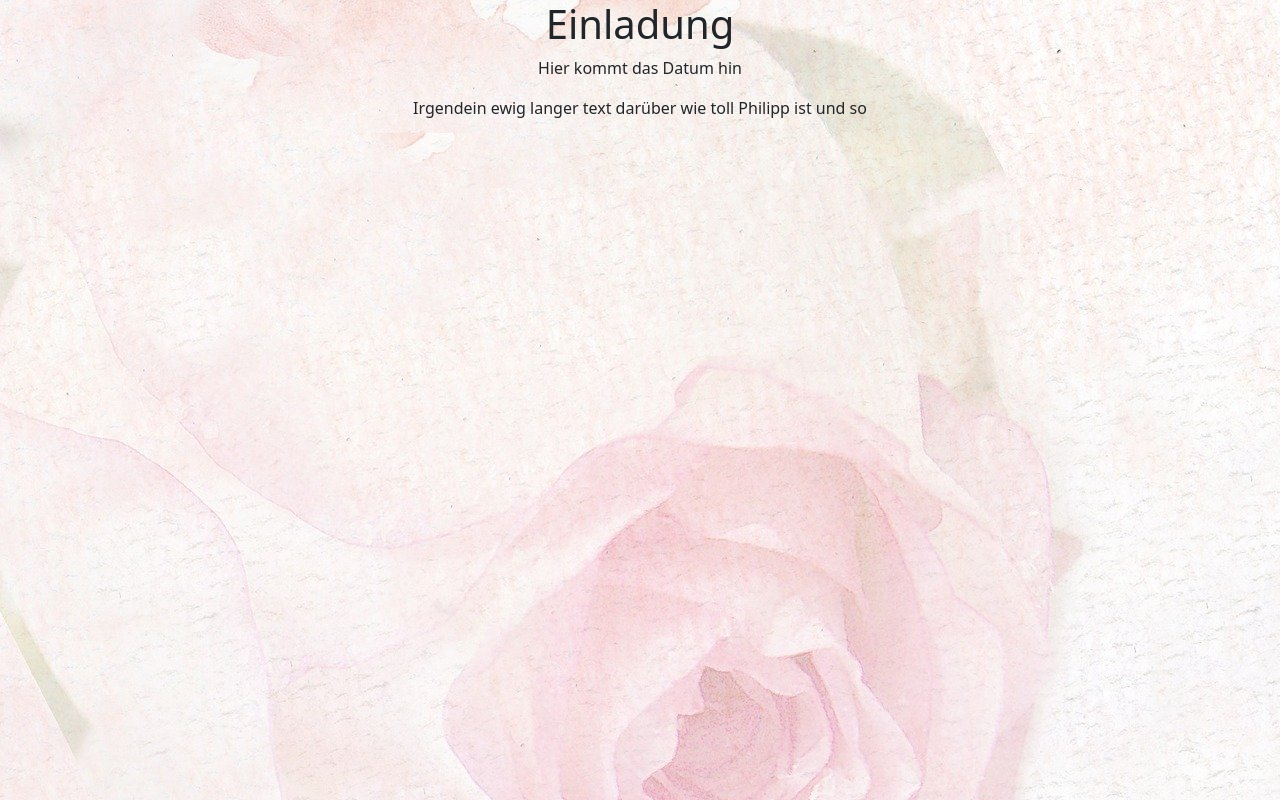
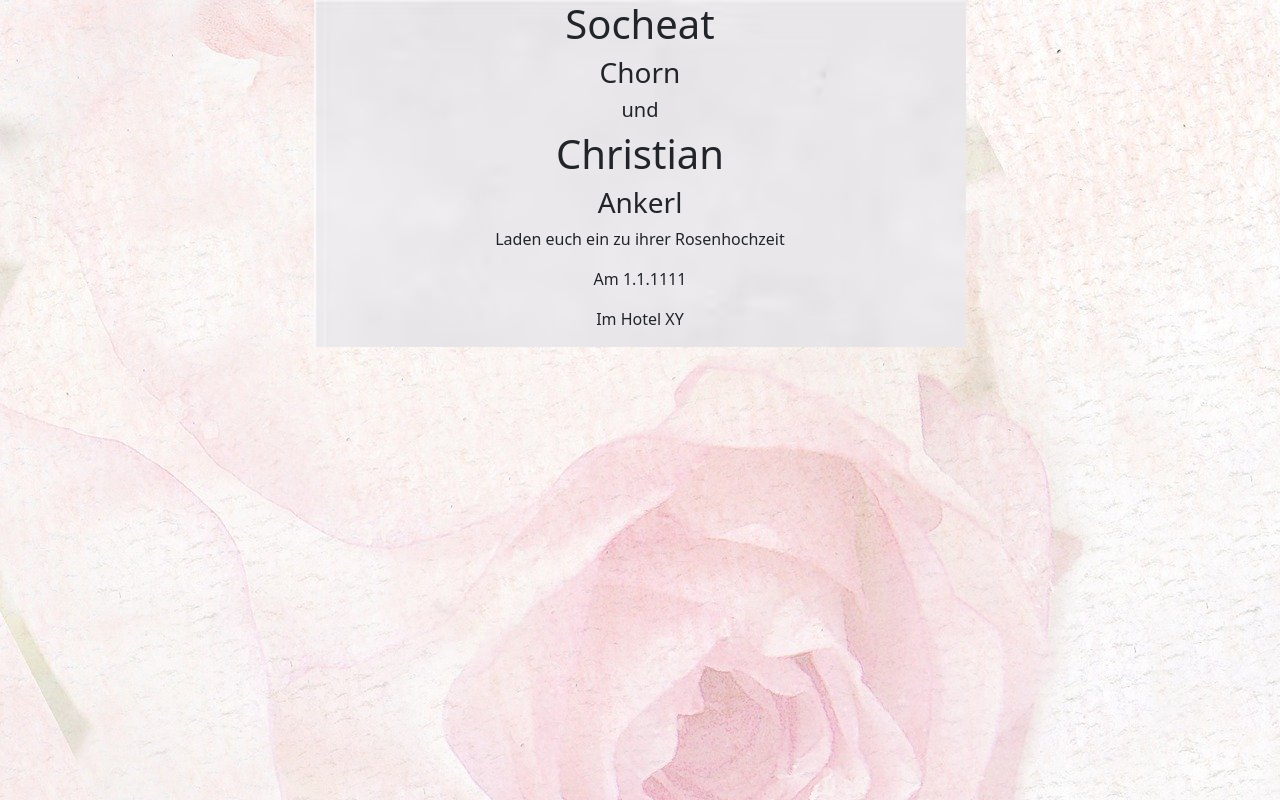
Before and after one commit to ChornTechnikum/webs2023, a plain HTML site: page socheat/index.html in a window 1280 px wide. Drawn offline with nearby package versions, Linux system fonts and the light colour scheme.

Commit message:
Update V2

```diff
--- a/socheat/index.html
+++ b/socheat/index.html
@@ -15,23 +15,36 @@
 
     <title>Einladung</title>
     <style>
+        #content
+        {
+            background-image: url("paper.png");
+        }
         body
         {
             background-image: url("rosen.jpg");
         };
     </style>
 </head>
-<body>
-    <div class="container text-center" id="content">
-        <h1>Einladung</h1>
-        <p>Hier kommt das Datum hin</p>
-        <p>Irgendein ewig langer text darüber wie toll Philipp ist und so</p>
+<body id="backgroundimage">
+    <div class="row">
+        <div class="col-3"></div>
+        <div class="col-6 container text-center" id="content">
+            <h1>Socheat</h1>
+            <h3>Chorn</h3>
+            <h5>und</h5>
+            <h1>Christian</h1>
+            <h3>Ankerl</h3>
+            <p>Laden euch ein zu ihrer Rosenhochzeit</p>
+            <p>Am 1.1.1111</p>
+            <p>Im Hotel XY</p>
+        </div>
+        <div class="col-3"></div>
     </div>
     <script>
         $(DOMready);
         function DOMready(){
             $("#content").hide();
-            $("#content").slideDown();
+            $("#content").show("slow");
         }
     </script>
 </body>
```
Also changed, not shown: socheat/paper.png (added).
